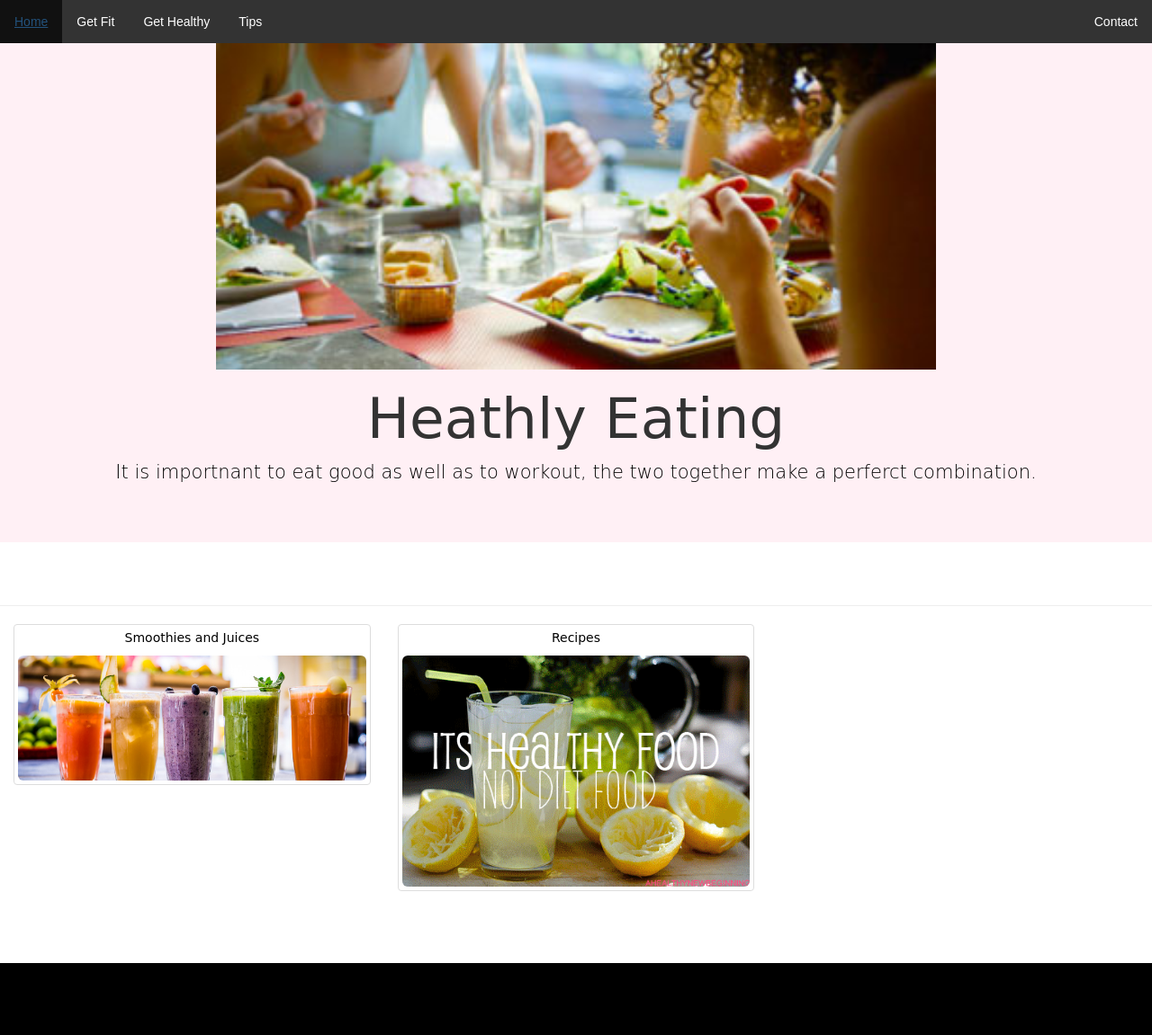
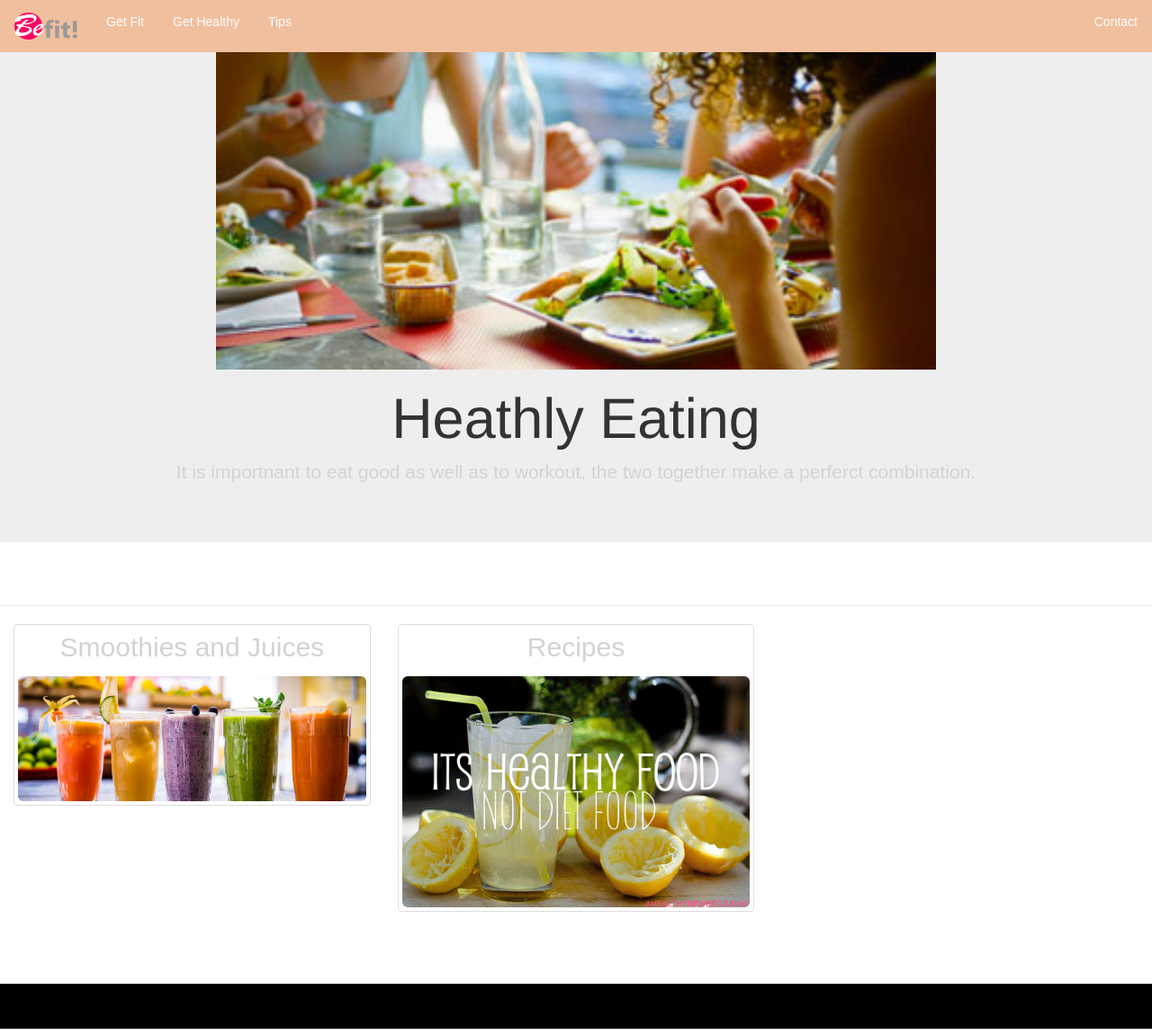
Before and after one commit to tolavolaoke/CFG-Group-1, a plain HTML site: page healthyeating.html in a window 1280 px wide. Shown: the whole page at 90% size. Drawn offline with nearby package versions, Linux system fonts and the light colour scheme.

Commit message:
re-style healthyeating.html and tips.html

```diff
--- a/healthyeating.html
+++ b/healthyeating.html
@@ -5,94 +5,34 @@
 	<title>BeFit</title>
   <meta charset="utf-8">
   <meta name="viewport" content="width=device-width, initial-scale=1">
-<link rel="stylesheet" type="text/css" href="css/menubar.css">
+<link rel="stylesheet" type="text/css" href="css/main.css">
 <script src="https://ajax.googleapis.com/ajax/libs/jquery/1.12.0/jquery.min.js"></script>
 <link rel="stylesheet" href="http://maxcdn.bootstrapcdn.com/bootstrap/3.3.6/css/bootstrap.min.css">
 <script src="https://ajax.googleapis.com/ajax/libs/jquery/1.12.0/jquery.min.js"></script>
 <script src="http://maxcdn.bootstrapcdn.com/bootstrap/3.3.6/js/bootstrap.min.js"></script>
 
 
-
- <style>
-
-      /* Remove the navbar's default margin-bottom and rounded borders */
-    .navbar {
-      margin-bottom: 0;
-      border-radius: 0;
-    }
-
-   p{
-      text-align:center;
-      color:black;
-      font-family:cursive;
-    }
-
-    h1{
-      font-family:cursive;
-    }
-
-    .jumbotron{background-color:#fff0f5;
-
-}
-
-    ul {
-    list-style-type: none;
-    margin: 0;
-    padding: 0;
-    overflow: hidden;
-    background-color: #333;
-    font-family:sans-serif;
-}
-
-li {
-    float: left;
-}
-
-li a {
-    display: block;
-    color: white;
-    text-align: center;
-    padding: 14px 16px;
-    text-decoration: none;
-}
-
-li a:hover:not(.active) {
-    background-color: #111;
-}
-
-    footer {
-    background-color: black;
-      padding: 25px;
-      color:white;
-    }
-    /* Add a gray background color and some padding to the footer */
-    footer {
-    background-color: black;
-      padding: 25px;
-      color:white;
-    }
-  </style>
-
 </head>
 <body>
 
 	<nav class="navbar-fixed-top">
  <ul>
-  <li><a href="index.html">Home</a></li>
+   <li><a href="index.html">
+     <img src="logo2.png" alt="befitlogo" class="befitlogo"></a></li>
+
    <li><a href="workoutspage.html">Get Fit</a></li>
    <li><a href="healthyeating.html">Get Healthy</a></li>
    <li><a href="tips.html">Tips</a></li>
+
    <ul style="float:right;list-style-type:none;">
    <li><a href="contact.html">Contact</a></li>
    </ul>
  </ul>
  </nav>
 
-
-
   <div class="jumbotron">
   <div class="container-fluid text-center">
-    <img src="healthyeating.jpg" alt="healthy eating" style= width:800px; height:100px>
+    <img src="healthyeating.jpg" alt="healthy eating" style= "width:800px;">
     <h1>Heathly Eating</h1>
     <p>It is importnant to eat good as well as to workout, the two together make a perferct combination.</p>
 </div>
@@ -107,27 +47,22 @@ li a:hover:not(.active) {
         <div class="col-md-4">
           <a href="smoothiesandjuices.html" class="thumbnail">
             <p>Smoothies and Juices</p>
-            <img src="smoothiesandjuices.jpg" alt="smoothies and juices" class="img-rounded" style=>
+            <img src="smoothiesandjuices.jpg" alt="smoothies and juices" class="img-rounded">
           </a>
         </div>
-
-
 
         <div class="col-md-4">
           <a href="healthyfood.html" class="thumbnail">
             <p>Recipes</p>
-            <img src="healthyfood.gif" alt="smoothies and juices" class="img-rounded" style=>
+            <img src="healthyfood.gif" alt="smoothies and juices" class="img-rounded">
           </a>
         </div>
         </div>
     </div>
 <br><br><br>
 
-<footer class="container-fluid text-center">
-  <p>Footer Text</p>
+<footer>
 </footer>
-
-
 
 </body>
 </html>
```
Also changed, not shown: tips.html (+8 -67 lines), workoutspage.html (+4 -2 lines). Lines whose indentation alone changed are shown as unchanged.
